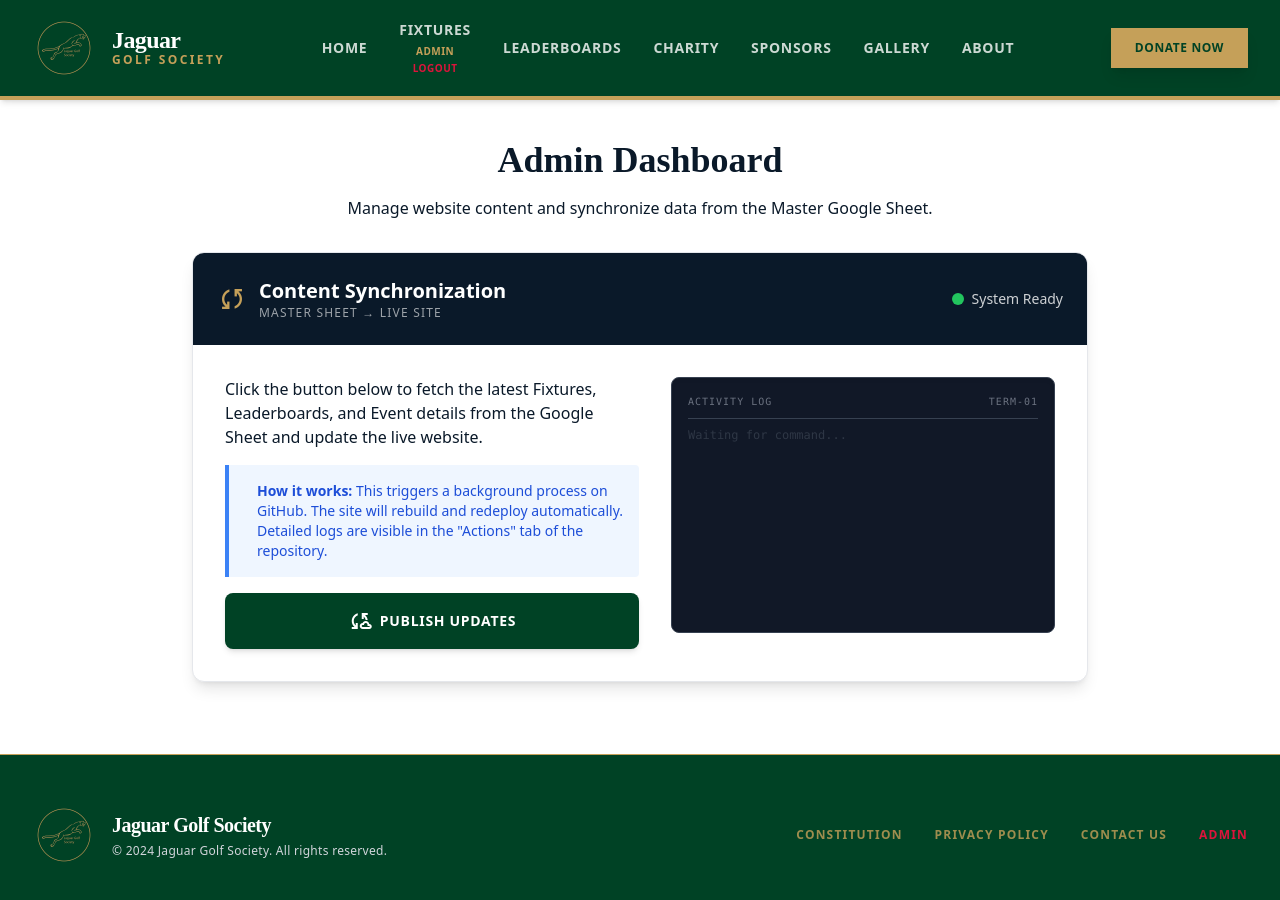
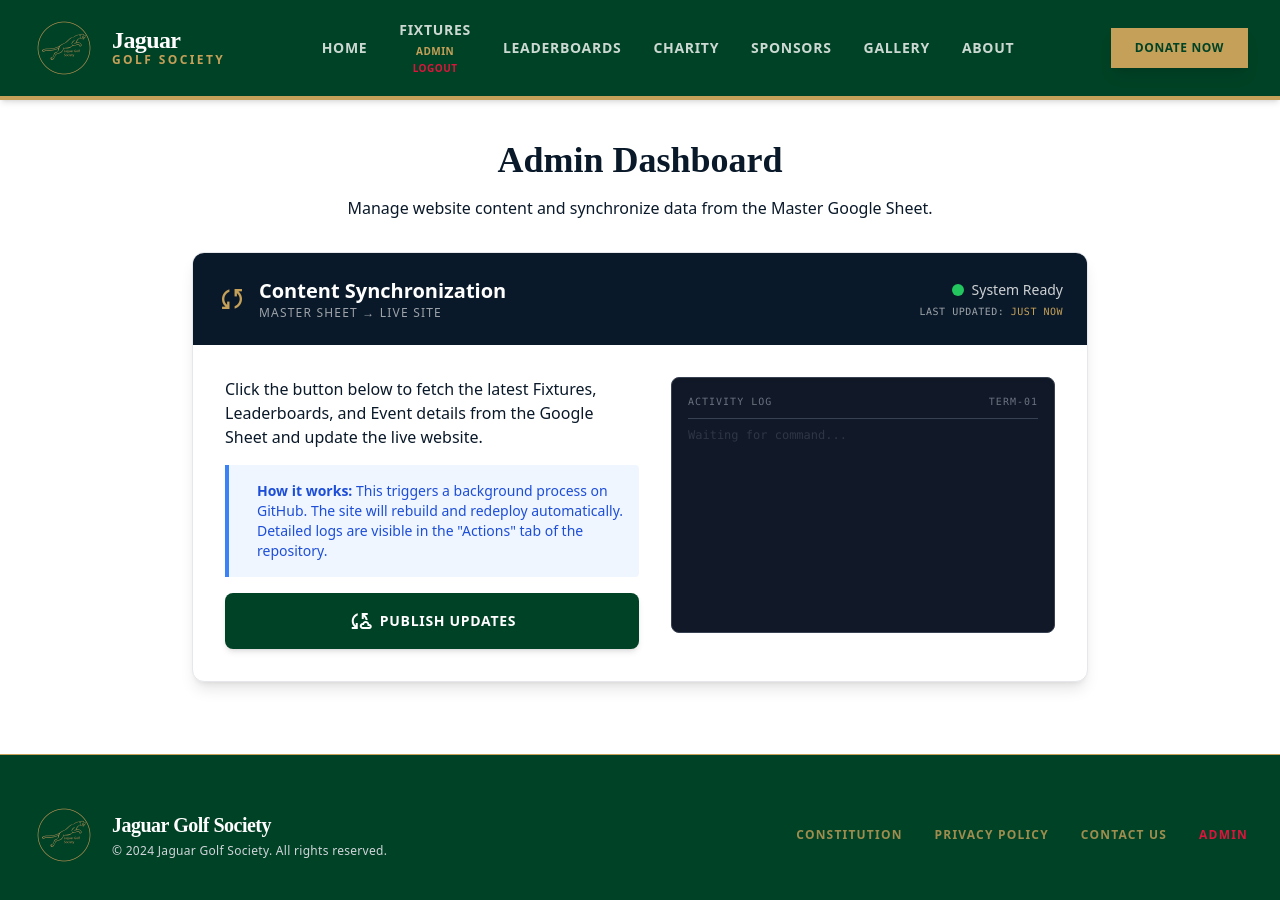
Before and after one commit to priyesh-amin/JGS, a React (Vite) app: page /admin in a window 1280 px wide. Shown: the top 900 px of the page. Built offline with nearby package versions, Linux system fonts and the light colour scheme; sample sign-in values are in the browser's storage; a web font is replaced by a local one.

Commit message:
feat: Add Live Site Status (Timestamp) to Admin Dashboard

```diff
--- a/src/data/leaderboards.json
+++ b/src/data/leaderboards.json
@@ -1,5 +1,9 @@
 {
     "poy": [
+        {
+            "year": "2026",
+            "winner": "Chetan Patel"
+        },
         {
             "year": "2025",
             "winner": "Gummy Dulku"
--- /dev/null
+++ b/src/data/metadata.json
@@ -0,0 +1,4 @@
+{
+    "lastUpdated": "2026-01-11T17:08:47.978378",
+    "syncStatus": "Success"
+}
--- a/src/pages/Admin.jsx
+++ b/src/pages/Admin.jsx
@@ -1,16 +1,43 @@
-import React, { useState } from 'react';
+import React, { useState, useEffect } from 'react';
 import MainLayout from '../layouts/MainLayout';
 import { useAuth } from '../contexts/AuthContext';
+import metadata from '../data/metadata.json'; // Import build-time (or locally synced) metadata
 
 export default function Admin() {
     const { isAuthenticated } = useAuth();
     const [syncStatus, setSyncStatus] = useState('idle'); // idle, loading, success, error
     const [message, setMessage] = useState('');
     const [logs, setLogs] = useState([]);
+    const [timeSinceUpdate, setTimeSinceUpdate] = useState('');
 
     const addLog = (text) => {
         setLogs(prev => [`[${new Date().toLocaleTimeString()}] ${text}`, ...prev]);
     };
+
+    // calculate time ago
+    useEffect(() => {
+        if (metadata && metadata.lastUpdated) {
+            const updateTime = () => {
+                const now = new Date();
+                const past = new Date(metadata.lastUpdated);
+                const diffMs = now - past;
+                const diffMins = Math.floor(diffMs / 60000);
+
+                if (diffMins < 1) setTimeSinceUpdate('Just now');
+                else if (diffMins === 1) setTimeSinceUpdate('1 minute ago');
+                else if (diffMins < 60) setTimeSinceUpdate(`${diffMins} minutes ago`);
+                else {
+                    const diffHours = Math.floor(diffMins / 60);
+                    setTimeSinceUpdate(`${diffHours} hours ago`);
+                }
+            };
+
+            updateTime();
+            const interval = setInterval(updateTime, 60000); // Update every minute
+            return () => clearInterval(interval);
+        }
+    }, []);
+
 
     const handleSync = async () => {
         setSyncStatus('loading');
@@ -72,9 +99,16 @@ export default function Admin() {
                                 <p className="text-white/60 text-xs uppercase tracking-widest">Master Sheet → Live Site</p>
                             </div>
                         </div>
-                        <div className="flex items-center gap-2">
-                            <span className={`h-3 w-3 rounded-full ${syncStatus === 'loading' ? 'bg-yellow-400 animate-pulse' : 'bg-green-500'}`}></span>
-                            <span className="text-white/80 text-sm font-medium">System Ready</span>
+                        <div className="flex flex-col items-end gap-1">
+                            <div className="flex items-center gap-2">
+                                <span className={`h-3 w-3 rounded-full ${syncStatus === 'loading' ? 'bg-yellow-400 animate-pulse' : 'bg-green-500'}`}></span>
+                                <span className="text-white/80 text-sm font-medium">System Ready</span>
+                            </div>
+                            {timeSinceUpdate && (
+                                <div className="text-white/60 text-[10px] uppercase font-mono tracking-wider">
+                                    Last Updated: <span className="text-trophy-gold">{timeSinceUpdate}</span>
+                                </div>
+                            )}
                         </div>
                     </div>
 
```
Also changed, not shown: 1 other file (tests, documents, lock files or other folders).
